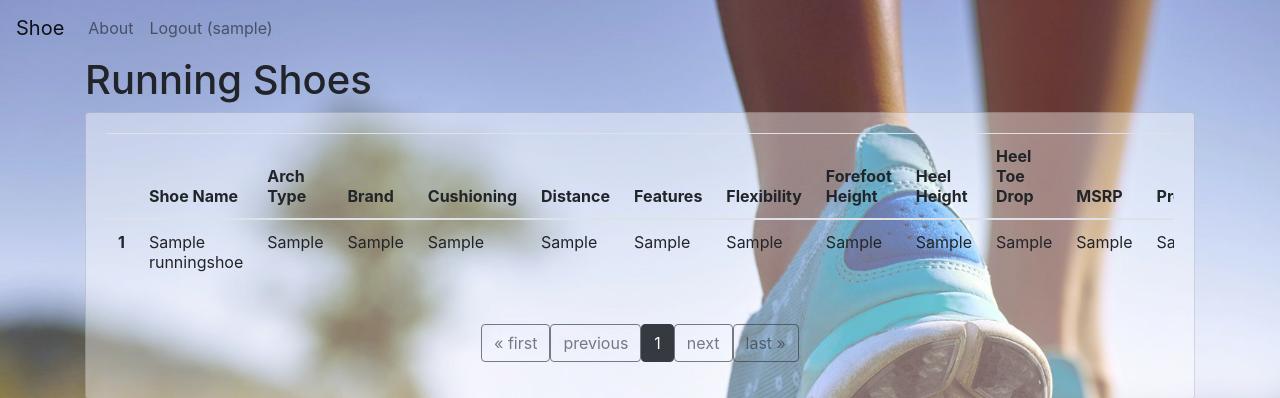
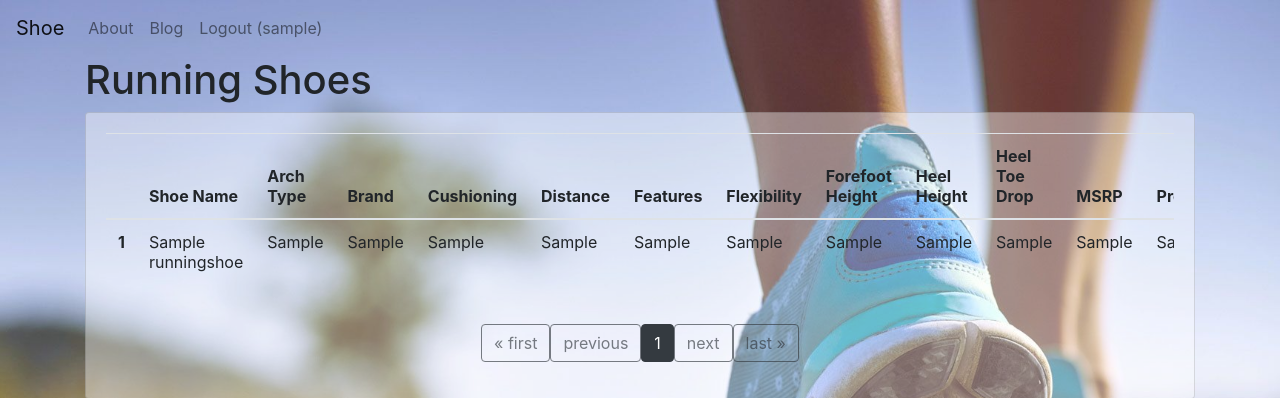
Before and after one commit to ChicoState/Shoe-Expert, a Django app: page / in a window 1280 px wide. Shown: the top 398 px of the page. Run offline with Django 4.2, Linux system fonts and the light colour scheme; a user stored in the database is signed in; tables that the repository leaves empty hold one stand-in row (values such as "Sample post"); some libraries are stand-ins or nearby versions.

Commit message:
add blog page

```diff
--- a/data/ShoeExpert/ShoeExpert/urls.py
+++ b/data/ShoeExpert/ShoeExpert/urls.py
@@ -24,4 +24,5 @@ urlpatterns = [
     path('join/', app1_views.join),
     path('login/', app1_views.user_login),
     path('logout/', app1_views.user_logout),
+    path('blog/', app1_views.blog),
 ]
--- a/data/ShoeExpert/app1/views.py
+++ b/data/ShoeExpert/app1/views.py
@@ -16,7 +16,7 @@ def user_logout(request):
 
 
 def user_login(request):
-    if(request.method == 'POST'):
+    if (request.method == 'POST'):
         login_form = LoginForm(request.POST)
         if login_form.is_valid():
             username = login_form.cleaned_data["username"]
@@ -30,14 +30,15 @@ def user_login(request):
                     return HttpResponse("Your account is not active.")
             else:
                 print("Someone tried to login and failed.")
-                print("They used username: {} and password: {}".format(username, password))
-    return render(request, 'app1/login.html', {"login_form":LoginForm})
+                print("They used username: {} and password: {}".format(
+                    username, password))
+    return render(request, 'app1/login.html', {"login_form": LoginForm})
 
 
 def join(request):
-    if(request.method == "POST"):
+    if (request.method == "POST"):
         join_form = JoinForm(request.POST)
-        if(join_form.is_valid()):
+        if (join_form.is_valid()):
             user = join_form.save()
             user.set_password(user.password)
             user.save()
@@ -47,7 +48,7 @@ def join(request):
             return render(request, 'app1/join.html', page_data)
     else:
         join_form = JoinForm()
-        page_data = {"join_form":join_form}
+        page_data = {"join_form": join_form}
     return render(request, 'app1/join.html', page_data)
 
 
@@ -64,3 +65,8 @@ def home(request):
 @login_required(login_url='/login/')
 def about(request):
     return render(request, 'app1/about.html')
+
+
+@login_required(login_url='/login/')
+def blog(request):
+    return render(request, 'app1/blog.html')
--- a/data/ShoeExpert/templates/app1/navigation.html
+++ b/data/ShoeExpert/templates/app1/navigation.html
@@ -8,6 +8,10 @@
     <ul class="navbar-nav mr-auto">
       <li class="nav-item">
         <a class="nav-link" href="/about"> About </a>
+
+      </li>
+      <li class="nav-item">
+        <a class="nav-link" href="/blog"> Blog </a>
       </li>
       {%if user.is_authenticated%}
       <li class="nav-item">
```
Also changed, not shown: data/ShoeExpert/templates/app1/blog.html (added, +11 -0 lines), data/ShoeExpert/app1/migrations/0001_initial.py.
